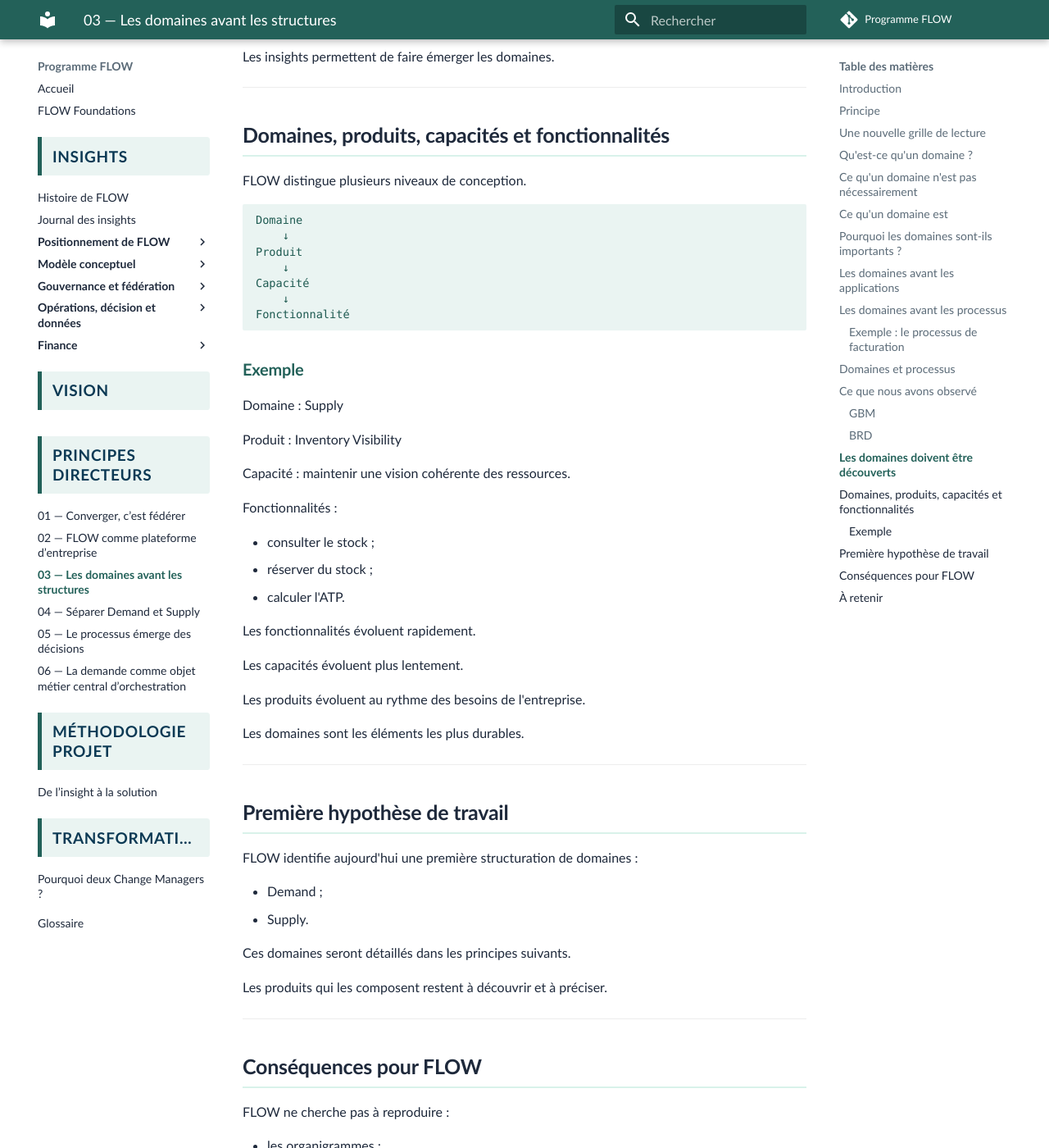
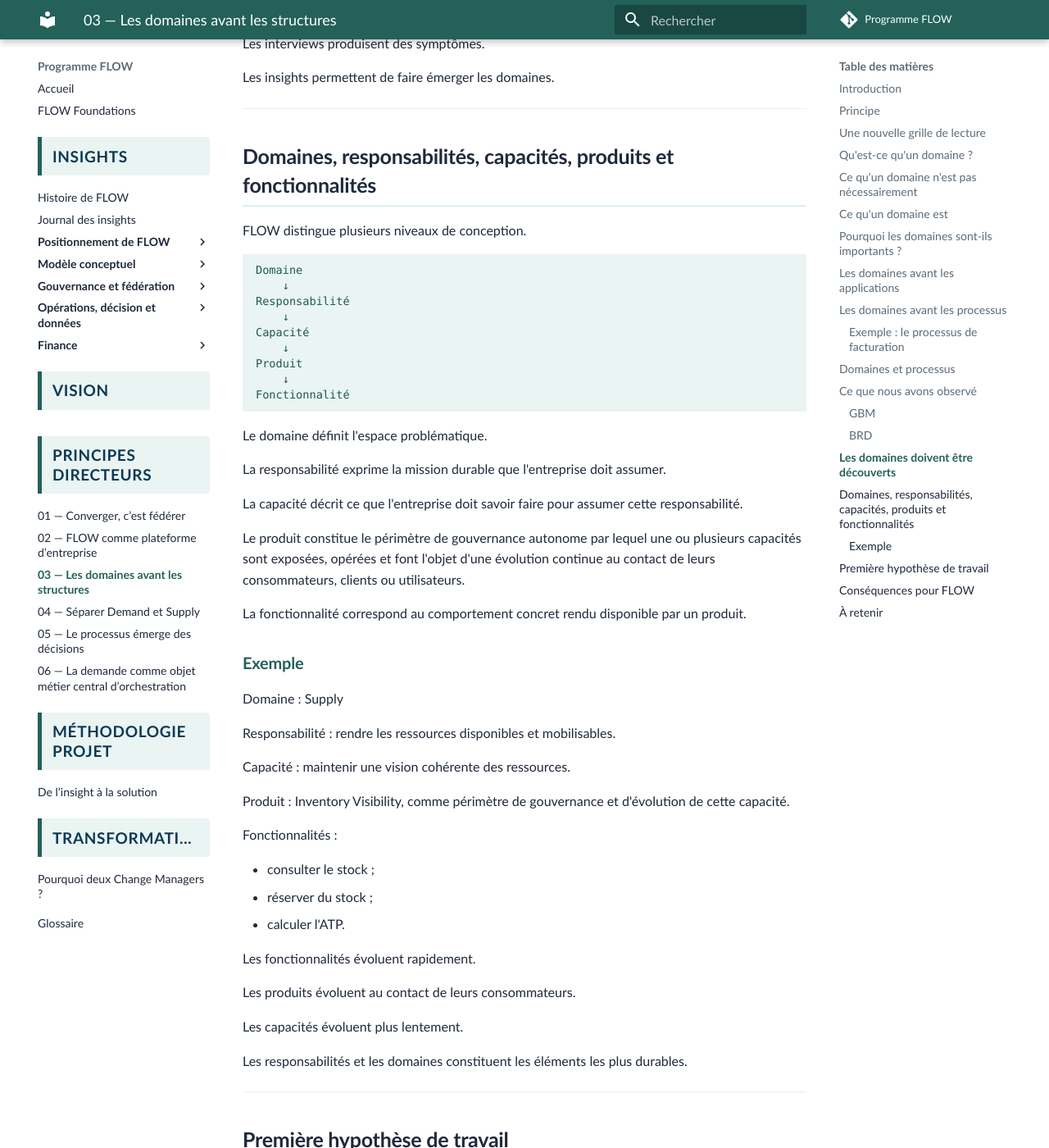
Before and after one commit to laurent-sintes/FLOW-Program, an MkDocs documentation site: the page built from docs/architecture-entreprise/principes-directeurs/3-domaines-avant-les-structures.md, in a window 1280 px wide and 1400 px high, scrolled down 7357 px. Shown: the whole window at 82% size. Built offline with MkDocs 1.6.1 and Material for MkDocs 9.7.7, drawn with Linux system fonts in a browser that asks for light colours; comment, search, counter and statistics services are not loaded; some of the changed text lies outside the part shown.

Commit message:
Aligne le principe 3 sur la taxonomie FLOW

````diff
--- a/docs/architecture-entreprise/principes-directeurs/3-domaines-avant-les-structures.md
+++ b/docs/architecture-entreprise/principes-directeurs/3-domaines-avant-les-structures.md
@@ -120,7 +120,7 @@
 
 ## Les domaines avant les applications
 
-Une erreur fréquente consiste à confondre une responsabilité avec le produit qui l'implémente.
+Une erreur fréquente consiste à confondre une responsabilité avec le produit ou l'application qui l'implémente.
 
 Par exemple :
 
@@ -286,27 +286,41 @@
 
 ---
 
-## Domaines, produits, capacités et fonctionnalités
+## Domaines, responsabilités, capacités, produits et fonctionnalités
 
 FLOW distingue plusieurs niveaux de conception.
 
 ```text
 Domaine
     ↓
-Produit
+Responsabilité
     ↓
 Capacité
     ↓
+Produit
+    ↓
 Fonctionnalité
 ```
+
+Le domaine définit l'espace problématique.
+
+La responsabilité exprime la mission durable que l'entreprise doit assumer.
+
+La capacité décrit ce que l'entreprise doit savoir faire pour assumer cette responsabilité.
+
+Le produit constitue le périmètre de gouvernance autonome par lequel une ou plusieurs capacités sont exposées, opérées et font l'objet d'une évolution continue au contact de leurs consommateurs, clients ou utilisateurs.
+
+La fonctionnalité correspond au comportement concret rendu disponible par un produit.
 
 ### Exemple
 
 Domaine : Supply
 
-Produit : Inventory Visibility
+Responsabilité : rendre les ressources disponibles et mobilisables.
 
 Capacité : maintenir une vision cohérente des ressources.
+
+Produit : Inventory Visibility, comme périmètre de gouvernance et d'évolution de cette capacité.
 
 Fonctionnalités :
 
@@ -316,11 +330,11 @@
 
 Les fonctionnalités évoluent rapidement.
 
+Les produits évoluent au contact de leurs consommateurs.
+
 Les capacités évoluent plus lentement.
 
-Les produits évoluent au rythme des besoins de l'entreprise.
-
-Les domaines sont les éléments les plus durables.
+Les responsabilités et les domaines constituent les éléments les plus durables.
 
 ---
 
@@ -333,7 +347,7 @@
 
 Ces domaines seront détaillés dans les principes suivants.
 
-Les produits qui les composent restent à découvrir et à préciser.
+Les responsabilités, capacités et produits qui les composent restent à découvrir et à préciser.
 
 ---
 
````
